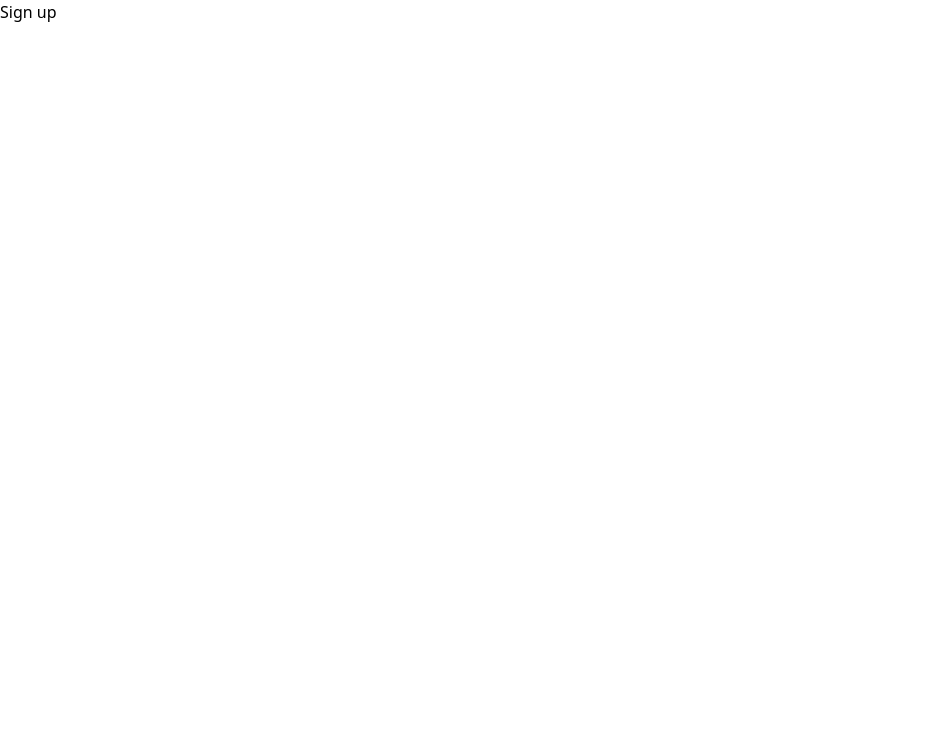
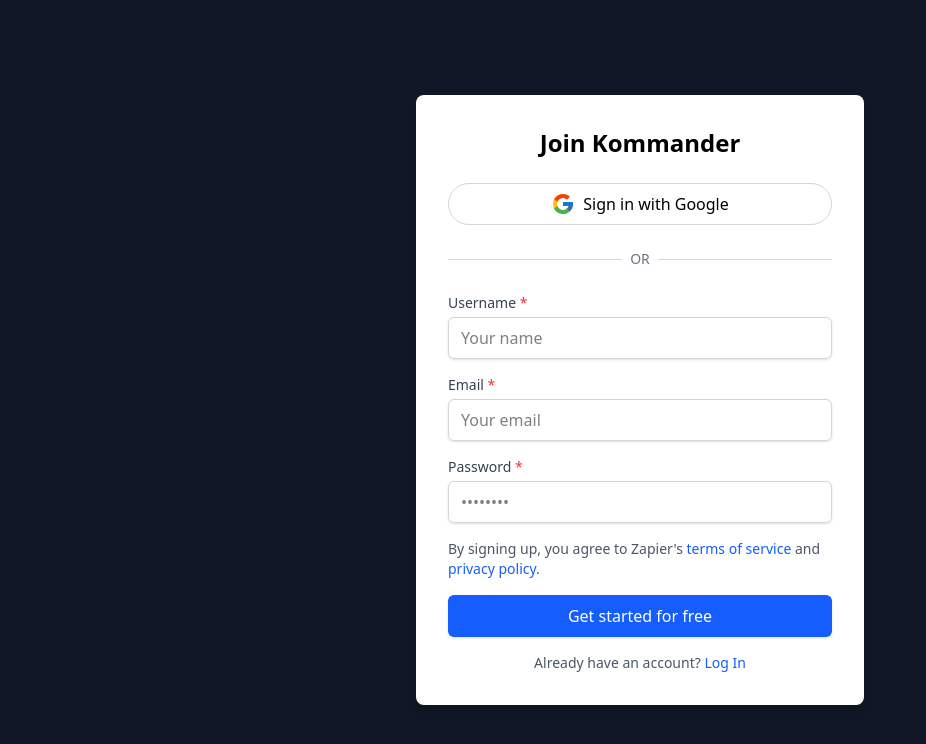
Before and after one commit to gorilli-team/kommander.ai, a Next.js app in the folder frontend/: page /sign-up in a window 1280 px wide. Shown: the top 744 px of the page, without its empty margins (0-926 px from the left). Built offline with nearby package versions, Linux system fonts and the light colour scheme.

Commit message:
feat: implement login and signup pages UI

```diff
--- a/frontend/src/app/layout.tsx
+++ b/frontend/src/app/layout.tsx
@@ -29,7 +29,7 @@ export default function RootLayout({
           crossOrigin="anonymous"
         />
       </head>
-      <body>
+      <body className="flex-1 overflow-y-auto main-layout bg-gray-900">
         {children}
       </body>
     </html>
--- a/frontend/src/app/login/page.tsx
+++ b/frontend/src/app/login/page.tsx
@@ -1,9 +1,84 @@
-import React from 'react';
+"use client";
+import { useState } from 'react';
+import Link from 'next/link';
+import Image from 'next/image';
 
 export default function Login() {
+  const [email, setEmail] = useState('');
+  const [password, setPassword] = useState('');
+
+  const handleSubmit = (e: React.FormEvent) => {
+    e.preventDefault();
+    console.log('Login attempt', { email, password });
+  };
+
   return (
-    <div>
-      <h2>Login</h2>
+    <div className="flex h-screen justify-center items-center">
+      <div className="w-full max-w-md bg-white p-8 rounded-lg shadow-lg">
+        <h2 className="text-2xl font-bold text-center mb-6">Log in to your account</h2>
+
+        <button className="w-full flex items-center justify-center gap-2 border border-gray-300 rounded-full py-2 px-4 mb-6 hover:bg-gray-50 transition-colors">
+          <svg xmlns="http://www.w3.org/2000/svg" viewBox="0 0 48 48" width="24px" height="24px">
+            <path fill="#FFC107" d="M43.611,20.083H42V20H24v8h11.303c-1.649,4.657-6.08,8-11.303,8c-6.627,0-12-5.373-12-12c0-6.627,5.373-12,12-12c3.059,0,5.842,1.154,7.961,3.039l5.657-5.657C34.046,6.053,29.268,4,24,4C12.955,4,4,12.955,4,24c0,11.045,8.955,20,20,20c11.045,0,20-8.955,20-20C44,22.659,43.862,21.35,43.611,20.083z" />
+            <path fill="#FF3D00" d="M6.306,14.691l6.571,4.819C14.655,15.108,18.961,12,24,12c3.059,0,5.842,1.154,7.961,3.039l5.657-5.657C34.046,6.053,29.268,4,24,4C16.318,4,9.656,8.337,6.306,14.691z" />
+            <path fill="#4CAF50" d="M24,44c5.166,0,9.86-1.977,13.409-5.192l-6.19-5.238C29.211,35.091,26.715,36,24,36c-5.202,0-9.619-3.317-11.283-7.946l-6.522,5.025C9.505,39.556,16.227,44,24,44z" />
+            <path fill="#1976D2" d="M43.611,20.083H42V20H24v8h11.303c-0.792,2.237-2.231,4.166-4.087,5.571c0.001-0.001,0.002-0.001,0.003-0.002l6.19,5.238C36.971,39.205,44,34,44,24C44,22.659,43.862,21.35,43.611,20.083z" />
+          </svg>
+          <span>Continue with Google</span>
+        </button>
+
+        <div className="relative my-6">
+          <div className="absolute inset-0 flex items-center">
+            <div className="w-full border-t border-gray-300"></div>
+          </div>
+          <div className="relative flex justify-center text-sm">
+            <span className="px-2 bg-white text-gray-500">OR</span>
+          </div>
+        </div>
+
+        <form onSubmit={handleSubmit} className="space-y-4">
+          <div>
+            <label htmlFor="email" className="block text-sm font-medium text-gray-700">
+              Email <span className="text-red-500">*</span>
+            </label>
+            <input
+              id="email"
+              type="email"
+              value={email}
+              onChange={(e) => setEmail(e.target.value)}
+              required
+              className="mt-1 block w-full px-3 py-2 border border-gray-300 rounded-md shadow-sm focus:outline-none focus:ring-blue-500 focus:border-blue-500"
+              placeholder="Your email"
+            />
+          </div>
+
+          <div>
+            <label htmlFor="password" className="block text-sm font-medium text-gray-700">
+              Password <span className="text-red-500">*</span>
+            </label>
+            <input
+              id="password"
+              type="password"
+              value={password}
+              onChange={(e) => setPassword(e.target.value)}
+              required
+              className="mt-1 block w-full px-3 py-2 border border-gray-300 rounded-md shadow-sm focus:outline-none focus:ring-blue-500 focus:border-blue-500"
+              placeholder="••••••••"
+            />
+          </div>
+
+          <button
+            type="submit"
+            className="w-full py-2 px-4 border border-transparent rounded-md shadow-sm text-white bg-blue-600 hover:bg-blue-700 focus:outline-none focus:ring-2 focus:ring-offset-2 focus:ring-blue-500"
+          >
+            Continue
+          </button>
+        </form>
+
+        <p className="mt-4 text-center text-sm text-gray-600">
+          Don't have a Kommander account yet? <Link href="/sign-up" className="text-blue-600 hover:text-blue-500">Sign Up</Link>
+        </p>
+      </div>
     </div>
   );
 }
--- a/frontend/src/app/sign-up/page.tsx
+++ b/frontend/src/app/sign-up/page.tsx
@@ -1,9 +1,103 @@
-import React from 'react';
+"use client";
+import { useState } from 'react';
+import Link from 'next/link';
 
 export default function Signup() {
+  const [name, setName] = useState('');
+  const [email, setEmail] = useState('');
+  const [password, setPassword] = useState('');
+
+  const handleSubmit = (e: React.FormEvent) => {
+    e.preventDefault();
+    console.log('Signup attempt', { name, email, password });
+  };
+
   return (
-    <div>
-      <h2>Sign up</h2>
+    <div className="flex h-screen justify-center items-center">
+      <div className="w-full max-w-md bg-white p-8 rounded-lg shadow-lg">
+        <h1 className="text-2xl font-bold text-center mb-6">Join Kommander</h1>
+
+        <button className="w-full flex items-center justify-center gap-2 border border-gray-300 rounded-full py-2 px-4 mb-6 hover:bg-gray-50 transition-colors">
+          <svg xmlns="http://www.w3.org/2000/svg" viewBox="0 0 48 48" width="24px" height="24px">
+            <path fill="#FFC107" d="M43.611,20.083H42V20H24v8h11.303c-1.649,4.657-6.08,8-11.303,8c-6.627,0-12-5.373-12-12c0-6.627,5.373-12,12-12c3.059,0,5.842,1.154,7.961,3.039l5.657-5.657C34.046,6.053,29.268,4,24,4C12.955,4,4,12.955,4,24c0,11.045,8.955,20,20,20c11.045,0,20-8.955,20-20C44,22.659,43.862,21.35,43.611,20.083z" />
+            <path fill="#FF3D00" d="M6.306,14.691l6.571,4.819C14.655,15.108,18.961,12,24,12c3.059,0,5.842,1.154,7.961,3.039l5.657-5.657C34.046,6.053,29.268,4,24,4C16.318,4,9.656,8.337,6.306,14.691z" />
+            <path fill="#4CAF50" d="M24,44c5.166,0,9.86-1.977,13.409-5.192l-6.19-5.238C29.211,35.091,26.715,36,24,36c-5.202,0-9.619-3.317-11.283-7.946l-6.522,5.025C9.505,39.556,16.227,44,24,44z" />
+            <path fill="#1976D2" d="M43.611,20.083H42V20H24v8h11.303c-0.792,2.237-2.231,4.166-4.087,5.571c0.001-0.001,0.002-0.001,0.003-0.002l6.19,5.238C36.971,39.205,44,34,44,24C44,22.659,43.862,21.35,43.611,20.083z" />
+          </svg>
+          <span>Sign in with Google</span>
+        </button>
+
+        <div className="relative my-6">
+          <div className="absolute inset-0 flex items-center">
+            <div className="w-full border-t border-gray-300"></div>
+          </div>
+          <div className="relative flex justify-center text-sm">
+            <span className="px-2 bg-white text-gray-500">OR</span>
+          </div>
+        </div>
+
+        <form onSubmit={handleSubmit} className="space-y-4">
+          <div>
+            <label htmlFor="name" className="block text-sm font-medium text-gray-700">
+              Username <span className="text-red-500">*</span>
+            </label>
+            <input
+              id="name"
+              type="text"
+              value={name}
+              onChange={(e) => setName(e.target.value)}
+              required
+              className="mt-1 block w-full px-3 py-2 border border-gray-300 rounded-md shadow-sm focus:outline-none focus:ring-blue-500 focus:border-blue-500"
+              placeholder="Your name"
+            />
+          </div>
+
+          <div>
+            <label htmlFor="email" className="block text-sm font-medium text-gray-700">
+              Email <span className="text-red-500">*</span>
+            </label>
+            <input
+              id="email"
+              type="email"
+              value={email}
+              onChange={(e) => setEmail(e.target.value)}
+              required
+              className="mt-1 block w-full px-3 py-2 border border-gray-300 rounded-md shadow-sm focus:outline-none focus:ring-blue-500 focus:border-blue-500"
+              placeholder="Your email"
+            />
+          </div>
+
+          <div>
+            <label htmlFor="password" className="block text-sm font-medium text-gray-700">
+              Password <span className="text-red-500">*</span>
+            </label>
+            <input
+              id="password"
+              type="password"
+              value={password}
+              onChange={(e) => setPassword(e.target.value)}
+              required
+              className="mt-1 block w-full px-3 py-2 border border-gray-300 rounded-md shadow-sm focus:outline-none focus:ring-blue-500 focus:border-blue-500"
+              placeholder="••••••••"
+            />
+          </div>
+
+          <div className="text-sm text-gray-600">
+            <p>By signing up, you agree to Zapier's <a href="#" className="text-blue-600 hover:text-blue-500">terms of service</a> and <a href="#" className="text-blue-600 hover:text-blue-500">privacy policy</a>.</p>
+          </div>
+
+          <button
+            type="submit"
+            className="w-full py-2 px-4 border border-transparent rounded-md shadow-sm text-white bg-blue-600 hover:bg-blue-700 focus:outline-none focus:ring-2 focus:ring-offset-2 focus:ring-blue-500"
+          >
+            Get started for free
+          </button>
+        </form>
+
+        <p className="mt-4 text-center text-sm text-gray-600">
+          Already have an account? <Link href="/login" className="text-blue-600 hover:text-blue-500">Log In</Link>
+        </p>
+      </div>
     </div>
   );
 }
```
